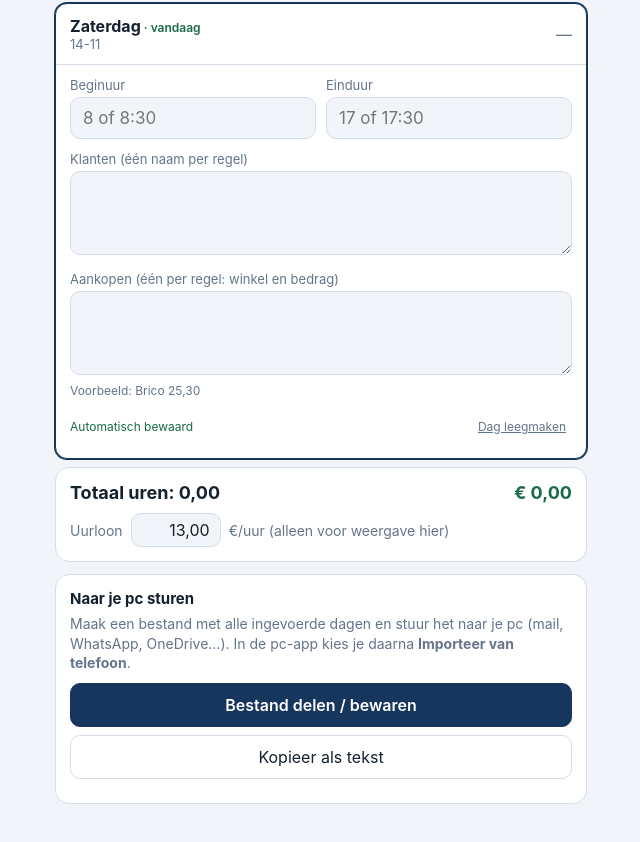
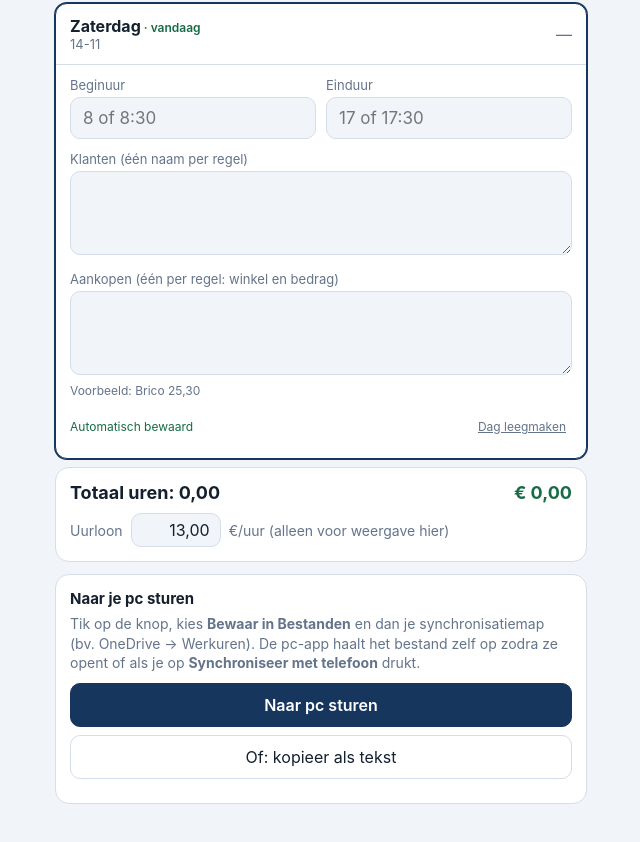
Before and after one commit to toshalbir/astyle, a plain HTML site: page index.html in a window 1280 px wide. Shown: the part 572-1414 px from the top of the page, without its empty margins (319-959 px from the left). Drawn offline with Linux system fonts and the light colour scheme.

Commit message:
Add files via upload

```diff
--- a/index.html
+++ b/index.html
@@ -108,10 +108,10 @@
 
   <div class="card sync">
     <h2>Naar je pc sturen</h2>
-    <p>Maak een bestand met alle ingevoerde dagen en stuur het naar je pc (mail, WhatsApp, OneDrive&hellip;). In de pc-app kies je daarna <b>Importeer van telefoon</b>.</p>
+    <p>Tik op de knop, kies <b>Bewaar in Bestanden</b> en dan je synchronisatiemap (bv. OneDrive &rarr; Werkuren). De pc-app haalt het bestand zelf op zodra ze opent of als je op <b>Synchroniseer met telefoon</b> drukt.</p>
     <div class="btns">
-      <button class="primary" id="share">Bestand delen / bewaren</button>
-      <button id="copy">Kopieer als tekst</button>
+      <button class="primary" id="share">Naar pc sturen</button>
+      <button id="copy">Of: kopieer als tekst</button>
     </div>
     <p id="lastExport" style="margin-top:10px;margin-bottom:0"></p>
   </div>
--- a/sw.js
+++ b/sw.js
@@ -1,4 +1,4 @@
-const CACHE = "werkuren-v1";
+const CACHE = "werkuren-v2";
 const FILES = ["./", "./index.html", "./manifest.webmanifest", "./icon-180.png", "./icon-192.png", "./icon-512.png"];
 self.addEventListener("install", e => {
   e.waitUntil(caches.open(CACHE).then(c => c.addAll(FILES)).then(() => self.skipWaiting()));
```
